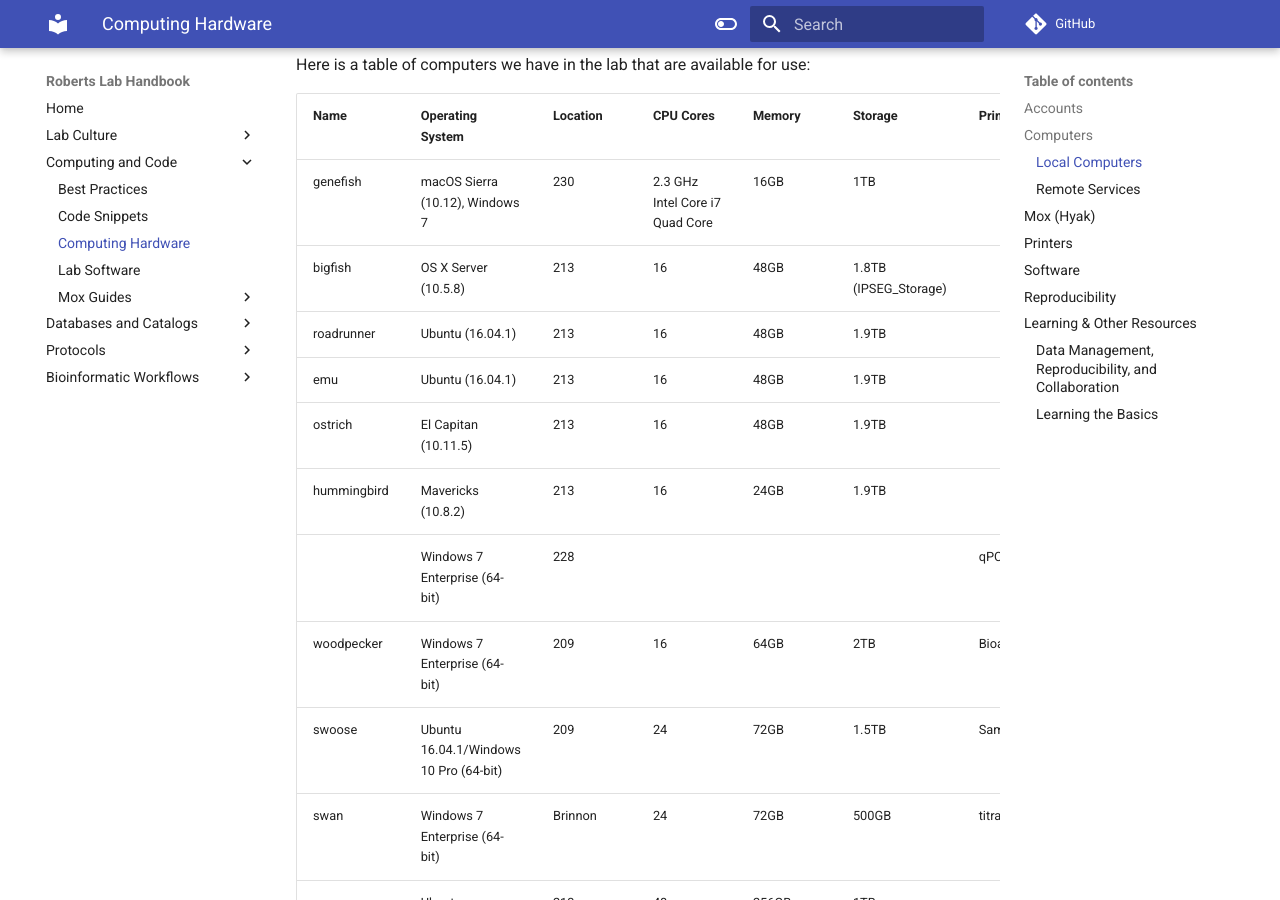
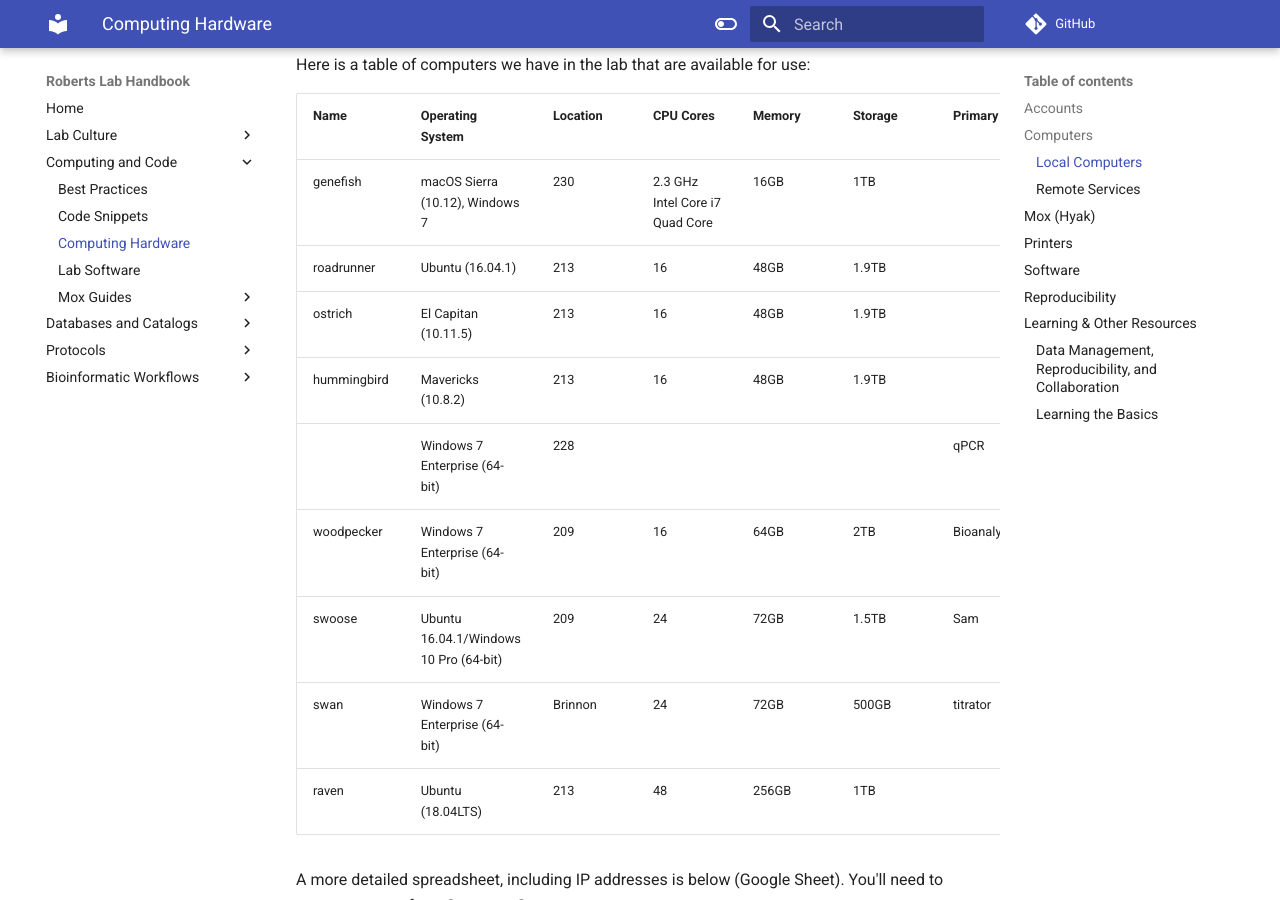
Before and after one commit to RobertsLab/resources, an MkDocs documentation site: the page built from docs/Computing-Hardware.md, in a window 1280 px wide and 900 px high, scrolled down 854 px. Built offline with MkDocs 1.6.1 and Material for MkDocs 9.7.7, drawn with Linux system fonts in a browser that asks for light colours; comment, search, counter and statistics services are not loaded.

Commit message:
rm emu, bigfish; fix hummingbird RAM

```diff
--- a/docs/Computing-Hardware.md
+++ b/docs/Computing-Hardware.md
@@ -24,11 +24,9 @@ Here is a table of computers we have in the lab that are available for use:
 | Name        | Operating System                       | Location | CPU Cores                       | Memory          | Storage               | Primary Use                              | External Drives |
 |-------------|----------------------------------------|----------|---------------------------------|-----------------|-----------------------|------------------------------------------|-----------------|
 | genefish    | macOS Sierra (10.12), Windows 7        | 230      | 2.3 GHz Intel Core i7 Quad Core | 16GB            | 1TB                   |                                          |                 |
-| bigfish     | OS X Server (10.5.8)                   | 213      | 16                              | 48GB            | 1.8TB (IPSEG_Storage) |                                          |                 |
 | roadrunner  | Ubuntu (16.04.1)                       | 213      | 16                              | 48GB            | 1.9TB                 |                                          |                 |
-| emu         | Ubuntu (16.04.1)                       | 213      | 16                              | 48GB            | 1.9TB                 |                                          |                 |
 | ostrich     | El Capitan (10.11.5)                   | 213      | 16                              | 48GB            | 1.9TB                 |                                          |                 |
-| hummingbird | Mavericks (10.8.2)                     | 213      | 16                              | 24GB            | 1.9TB                 |                                          | 1.5TB           |
+| hummingbird | Mavericks (10.8.2)                     | 213      | 16                              | 48GB            | 1.9TB                 |                                          | 1.5TB           |
 |             | Windows 7 Enterprise (64-bit)          | 228      |                                 |                 |                       | qPCR                                     |                 |
 | woodpecker  | Windows 7 Enterprise (64-bit)          | 209      | 16                              | 64GB            | 2TB                   | Bioanalyzer;NanoDrop;NanoPore;proteomics |                 |
 | swoose      | Ubuntu 16.04.1/Windows 10 Pro (64-bit) | 209      | 24                              | 72GB            | 1.5TB                 | Sam                                      | 8TB             |
```
